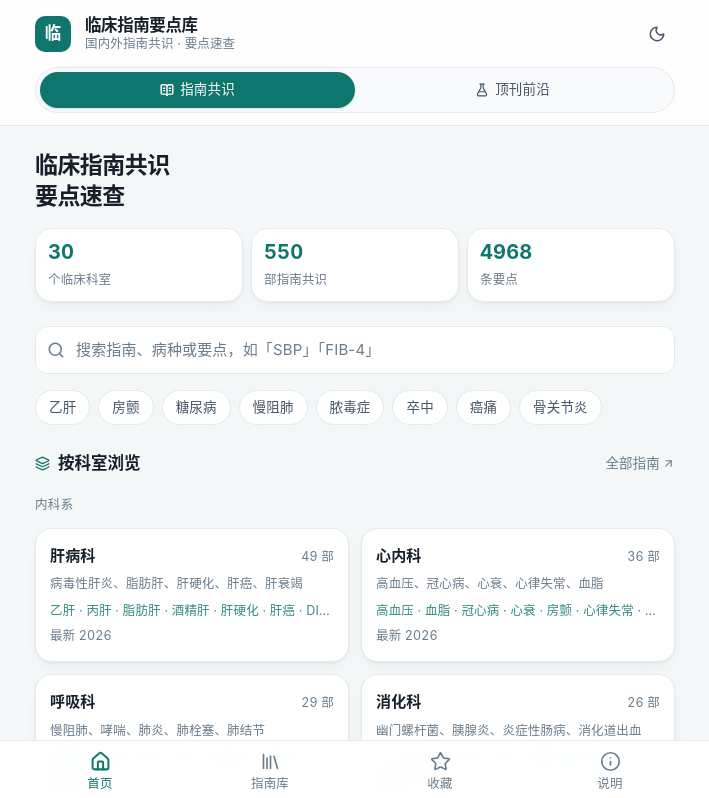
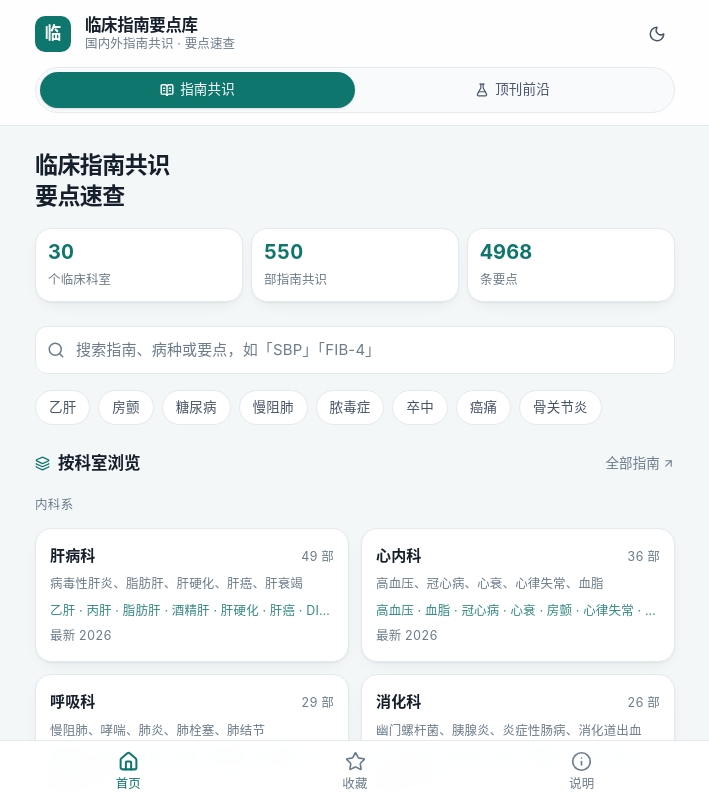
Before and after one commit to jinyinpeng/hep-guidelines, a React (Vite) app: page / in a window 1280 px wide. Shown: the top 798 px of the page, without its empty margins (285-994 px from the left). Built offline with nearby package versions, Linux system fonts and the light colour scheme.

Commit message:
feat(ui): 底部导航移除「指南库」栏目

```diff
--- a/src/components/TabBar.tsx
+++ b/src/components/TabBar.tsx
@@ -1,31 +1,22 @@
-import { House, Info, Library, Star } from 'lucide-react'
-import { useMode } from '../lib/mode'
+import { House, Info, Star } from 'lucide-react'
 import { href } from '../lib/router'
 import { useStore } from '../lib/store'
 
 const TABS = [
   { key: 'home', to: '/', label: '首页', Icon: House },
-  { key: 'library', to: '/library', label: '指南库', Icon: Library },
   { key: 'favorites', to: '/favorites', label: '收藏', Icon: Star },
   { key: 'about', to: '/about', label: '说明', Icon: Info },
 ] as const
 
-/** 「顶刊前沿」模式下第二栏改为顶刊库 */
-const RESEARCH_LABEL: Record<string, string> = { library: '顶刊库' }
-
 export default function TabBar({ active }: { active: string }) {
   const { favorites, rfavorites, marks } = useStore()
-  const mode = useMode()
   const badge = favorites.size + rfavorites.size + marks.size
 
   return (
     <nav className="safe-bottom no-print fixed bottom-0 left-0 right-0 z-30 border-t border-line bg-surface/92 backdrop-blur-md">
       <div className="mx-auto flex w-full max-w-[680px] items-stretch">
         {TABS.map(({ key, to, label, Icon }) => {
-          const on =
-            active === key ||
-            (key === 'library' && (active === 'detail' || active === 'finding'))
-          const text = mode === 'research' ? (RESEARCH_LABEL[key] ?? label) : label
+          const on = active === key
           return (
             <a
               key={key}
@@ -43,7 +34,7 @@ export default function TabBar({ active }: { active: string }) {
                   </span>
                 )}
               </span>
-              <span className="text-[12.5px] font-medium leading-[1.3]">{text}</span>
+              <span className="text-[12.5px] font-medium leading-[1.3]">{label}</span>
             </a>
           )
         })}
```
